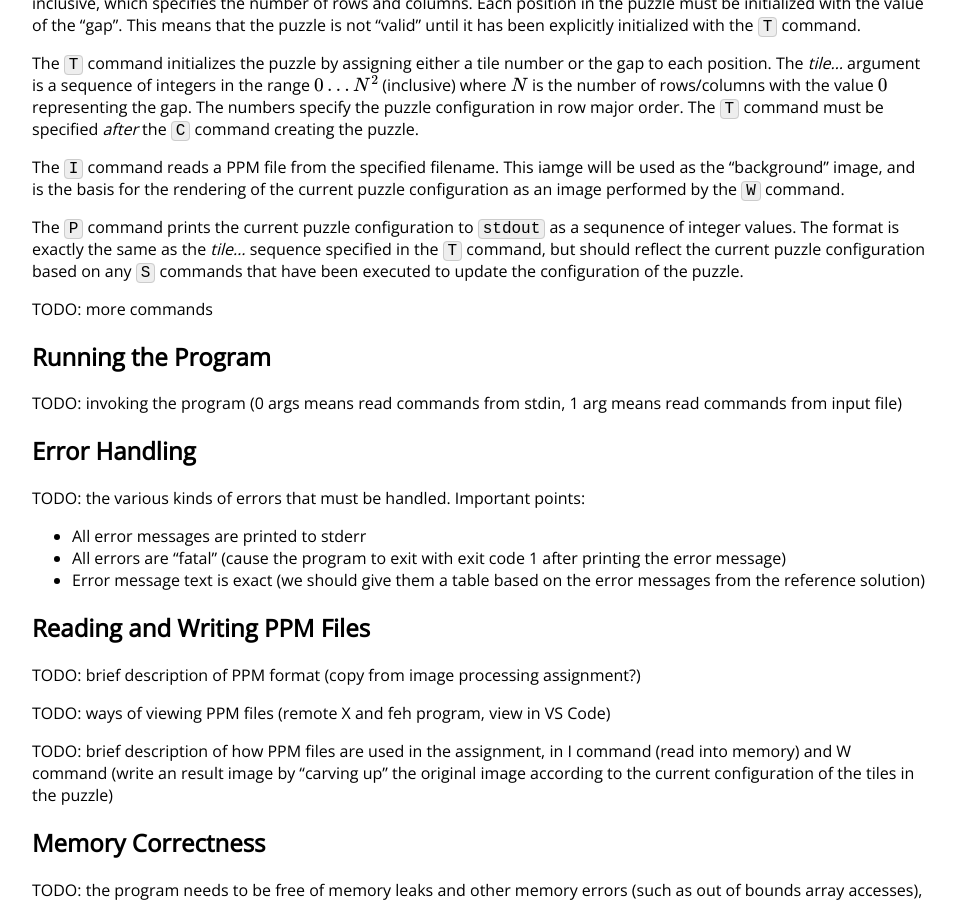
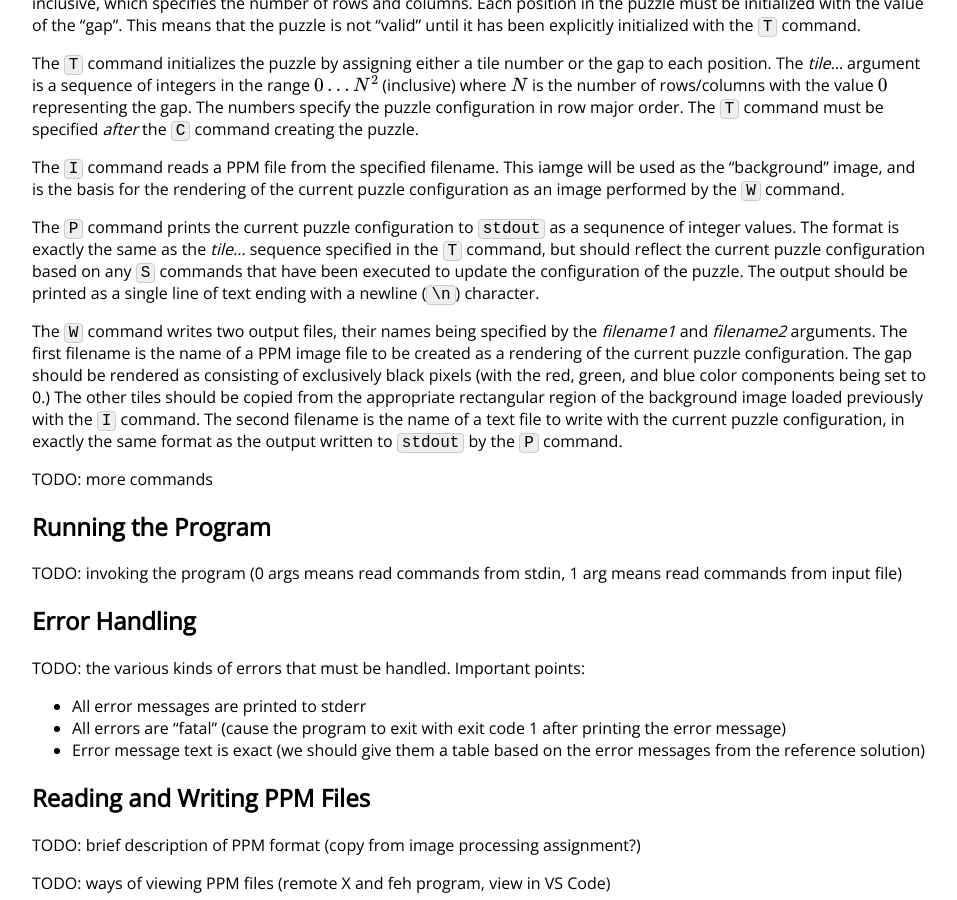
Before and after one commit to vivek-booshan/cs220-sp23, a Jekyll site: the page built from assign/midterm.md, in a window 1280 px wide and 900 px high, scrolled down 5329 px. Shown: the whole window, without its empty margins (160-1117 px from the left). Built offline with Jekyll 4.4.1, drawn with Linux system fonts in a browser that asks for light colours; some web fonts are replaced; formulas are drawn with MathJax 3.

Commit message:
more work on describing commands

```diff
--- a/assign/midterm.md
+++ b/assign/midterm.md
@@ -357,6 +357,19 @@ sequnence of integer values. The format is exactly the same as the
 <i>tile...</i> sequence specified in the `T` command, but should reflect
 the current puzzle configuration based on any `S` commands that have
 been executed to update the configuration of the puzzle.
+The output should be printed as a single line of text ending with
+a newline (`\n`) character.
+
+The `W` command writes two output files, their names being specified
+by the <i>filename1</i> and <i>filename2</i> arguments. The first
+filename is the name of a PPM image file to be created as a rendering
+of the current puzzle configuration. The gap should be rendered as
+consisting of exclusively black pixels (with the red, green, and blue
+color components being set to 0.) The other tiles should be copied from
+the appropriate rectangular region of the background image loaded previously
+with the `I` command. The second filename is the name of a text file to
+write with the current puzzle configuration, in exactly the same format as
+the output written to `stdout` by the `P` command.
 
 TODO: more commands
 
```
